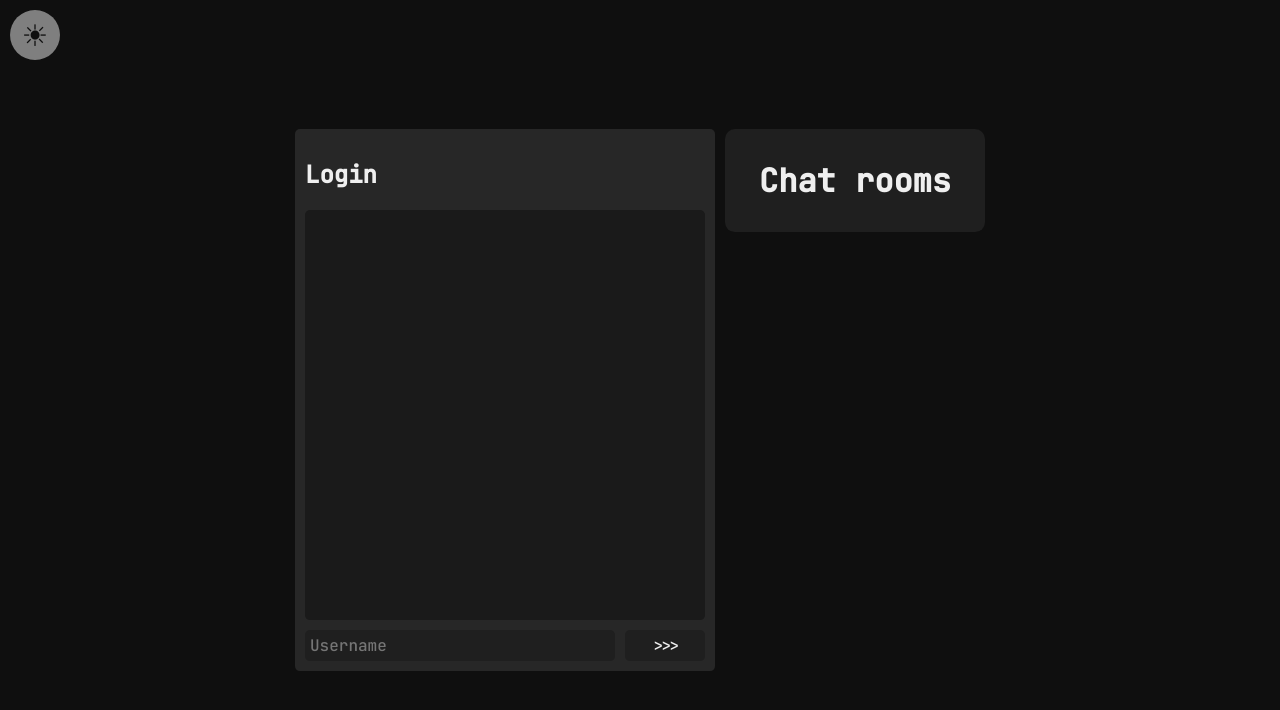
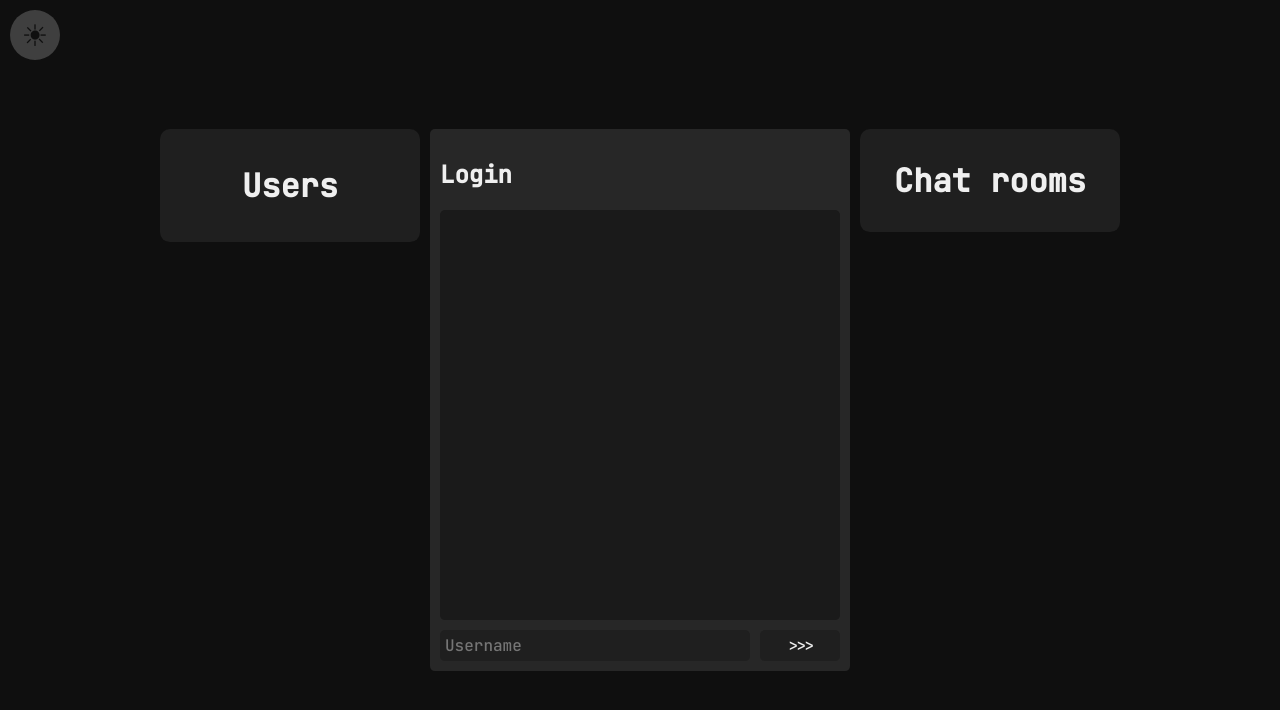
Before and after one commit to averieyy/chatapp, a website: page index.html in a window 1280 px wide. Drawn offline with Linux system fonts and the light colour scheme; no server answers.

Commit message:
front-end user list

```diff
--- a/index.html
+++ b/index.html
@@ -12,6 +12,11 @@
 	<div id="lightmode">☀</div>
   <!-- <h1>Awesome site</h1> -->
   <div id="centerarea">
+		<div id="users">
+			<h1>Users</h1>
+			<div id="userlist">
+			</div>
+		</div>
     <div id="chatbox">
       <h2 id="title">
         Login
--- a/main.css
+++ b/main.css
@@ -31,8 +31,8 @@ body {
   left: 50%;
   top: 50%;
   transform: translateX(-50%) translateY(-50%);
-  max-width: calc(65vw + 40px);
-  width: calc(250px + 400px + 40px);
+  max-width: calc(90vw + 60px);
+  width: calc(250px + 250px + 400px + 60px);
 }
 
 #chatbox {
@@ -130,8 +130,39 @@ h1 {
   user-select: none;
 }
 
+#users {
+	max-width: 25vw;
+	width: 250px;
+	float: left;
+  margin-right: 10px;
+  padding: 5px;
+	background-color: #1f1f1f;
+	border-radius: 10px;
+}
+
+#users h1 {
+	text-align: center;
+  padding-top: 30px;
+  padding-bottom: 30px;
+}
+
+#userlist {
+  margin-left: 20px;
+  border-left: 2px solid #efefef;
+}
+
+.user {
+  padding-left: 10px;
+  border-bottom: 2px solid #efefef;
+  padding-right: 10px;
+  width: fit-content;
+  cursor: pointer;
+  margin-top: 5px;
+  user-select: none;
+}
+
 #lightmode {
-	background-color: #7f7f7f;
+	background-color: #3f3f3f;
 	position: absolute;
 	top: 10px;
 	left: 10px;
--- a/site.js
+++ b/site.js
@@ -11,7 +11,7 @@ const title = document.getElementById("title");
 const lightmode = document.getElementById("lightmode");
 
 lightmode.addEventListener("mousedown", () => {
-	document.body.style.backgroundColor = '#ffffffff';
+	document.body.style.backgroundColor = '#ffffff';
 });
 
 lightmode.addEventListener("mouseup", () => document.body.style.backgroundColor = "#0f0f0f");
```
